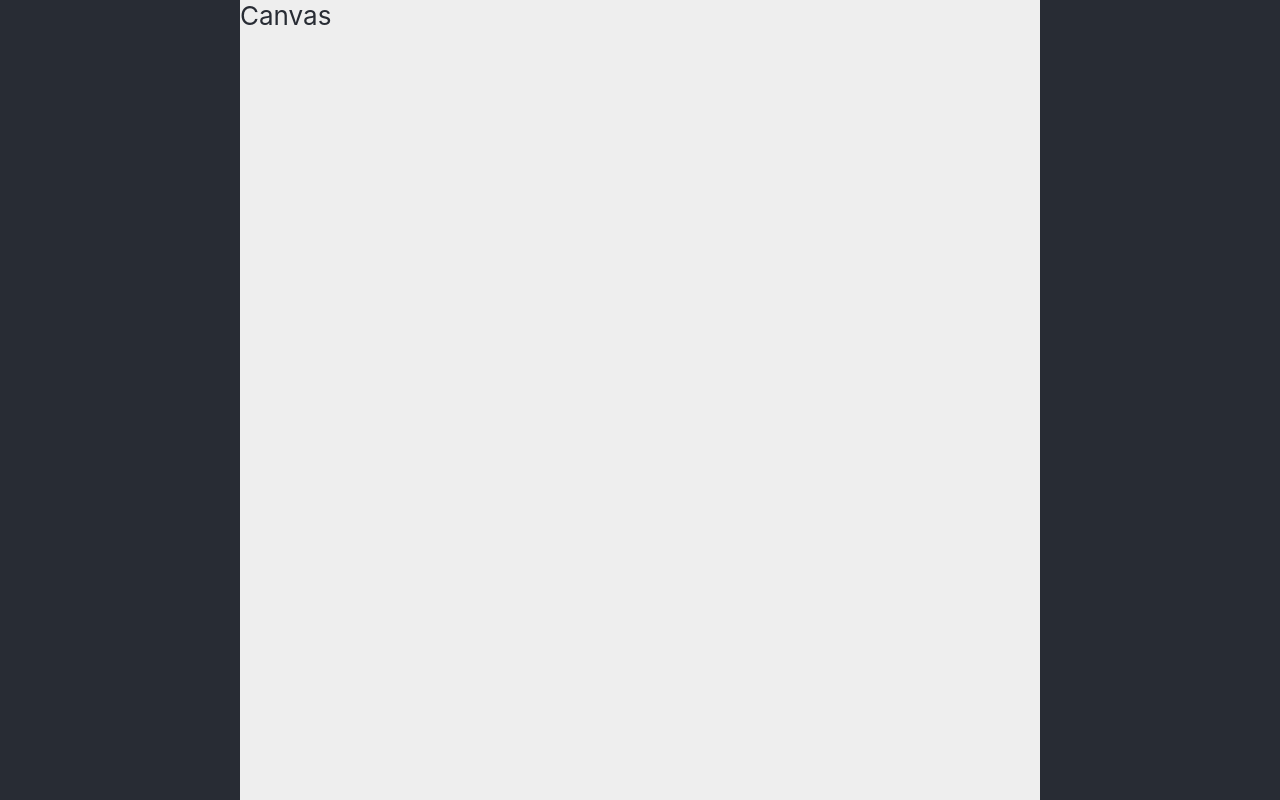
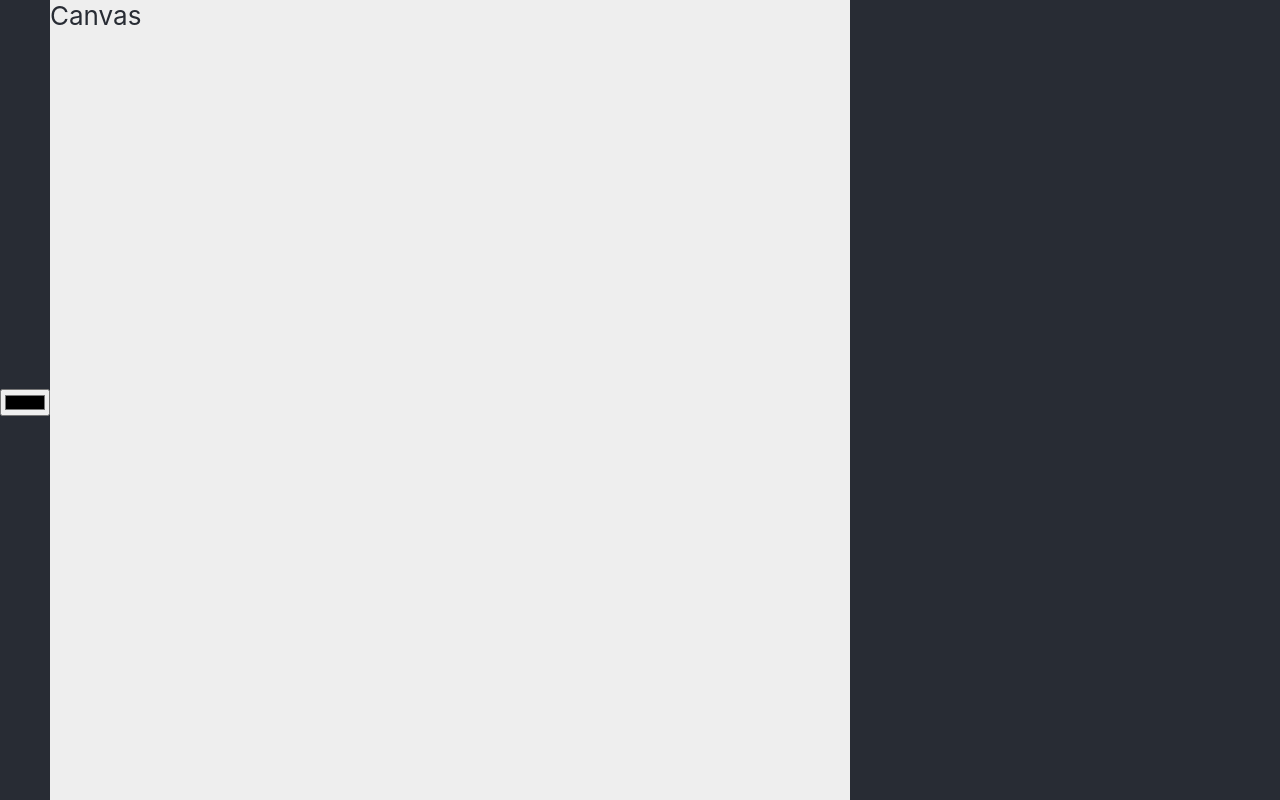
Before and after one commit to emauldin84/drawing-app, a React (Create React App) app: page / in a window 1280 px wide. Shown: the top 800 px of the page. Built offline with nearby package versions, Linux system fonts and the light colour scheme.

Commit message:
adds HTML color picker input to allow users to change change stroke color

```diff
--- a/src/App.css
+++ b/src/App.css
@@ -7,7 +7,7 @@ body, html {
   min-height: 100vh;
   background-color: #282c34;
   display: flex;
-  flex-direction: column;
+  flex-direction: row;
   align-items: center;
   /* justify-content: center; */
   font-size: calc(10px + 2vmin);
@@ -16,7 +16,7 @@ body, html {
 
 .canvas-container{
   width: 800px;
-  height: 1000px;
+  height: 100vh;
   background-color: rgb(238, 238, 238);
   display: flex;
   flex-direction: row;
--- a/src/App.js
+++ b/src/App.js
@@ -1,13 +1,28 @@
-import React from 'react';
+import React, { useState } from 'react';
 import './App.css';
 
 import Canvas from './components/Canvas'
+import Settings from './components/Settings'
 
-function App() {
+const App = () => {
+
+  const [colorState, setColorState] = useState('black')
+  const [sizeState, setSizeState] = useState('4px')
+
+  const handleColorSelect = (e) => {
+    console.log(e.target.value)
+    setColorState(e.target.value)
+  }
+
+  const handleSizeSelect = (e) => {
+    console.log(e)
+
+  }
+
   return (
     <div className="App">
-      <Canvas />
-
+      <Settings handleColorSelect={handleColorSelect} handleSizeSelect={handleSizeSelect} colorState={colorState} sizeState={sizeState}/>
+      <Canvas colorState={colorState} sizeState={sizeState}/>
     </div>
   );
 }
--- a/src/components/Canvas.js
+++ b/src/components/Canvas.js
@@ -1,6 +1,6 @@
 import React, { useState } from 'react'
 
-const Canvas = () => {
+const Canvas = (props) => {
     const [artState, setArtState] = useState([])
     const [colorState, setColorState] = useState('black')
     const [sizeState, setSizeState] = useState('4px')
@@ -14,8 +14,8 @@ const Canvas = () => {
             setArtState([
                 ...artState,
                 {
-                    color: colorState,
-                    size: sizeState,
+                    color: props.colorState,
+                    size: props.sizeState,
                     yCoord: e.pageY,
                     xCoord: e.pageX,
                 }
--- /dev/null
+++ b/src/components/Colors.js
@@ -0,0 +1,12 @@
+import React from 'react'
+
+const Colors = (props) => {
+
+    return (
+        <div className='colors-container'>
+            <input type='color' id='color' name='color' value={props.colorState} onChange={props.handleColorSelect}/>
+        </div>
+    )
+}
+
+export default Colors
--- a/src/components/Settings.js
+++ b/src/components/Settings.js
@@ -1,12 +1,13 @@
 import React from 'react'
 import Colors from './Colors'
-import Size from './Size'
+import Sizes from './Sizes'
 
-const Settings = () => {
+const Settings = (props) => {
 
     return(
         <div className="settings-container">
-
+            <Colors handleColorSelect={props.handleColorSelect} colorState={props.colorState}/>
+            <Sizes handleSizeSelect={props.handleSizeSelect}/>
         </div>
     )
 }
--- /dev/null
+++ b/src/components/Sizes.js
@@ -0,0 +1,11 @@
+import React from 'react'
+
+const Sizes = () => {
+    return (
+        <div className='sizes-container'>
+
+        </div>
+    )
+}
+
+export default Sizes
```
